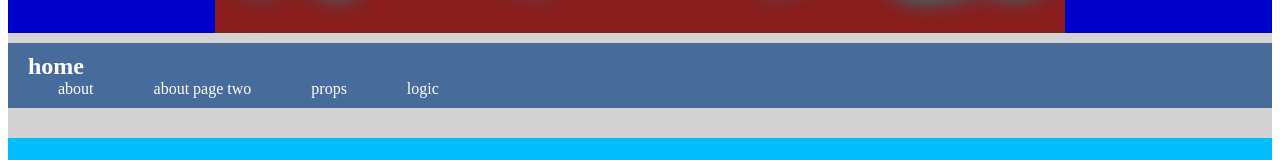
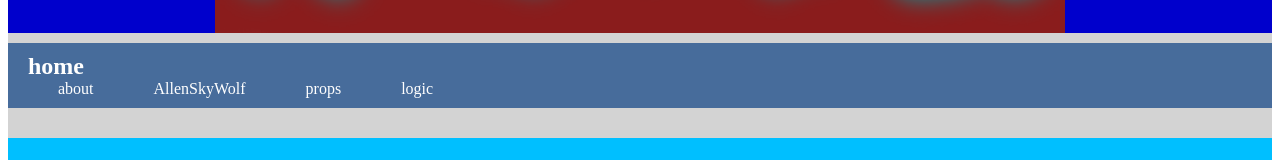
Before and after one commit to ronCodeTracker/svelte-js-personal-application-01, a SvelteKit app: page / in a window 1280 px wide. Shown: the part 145-305 px from the top of the page. Built offline with nearby package versions, Linux system fonts and the light colour scheme.

Commit message:
add sky mod

```diff
--- a/src/routes/+page.svelte
+++ b/src/routes/+page.svelte
@@ -88,7 +88,7 @@ let isOn = false;
     </div>
     <ul class:open={isMenuOpen}>
         <li><a href="/about">about</a></li>
-        <li><a href="/aboutPageTwo">about page two</a></li>
+        <li><a href="/allenskywolf">AllenSkyWolf</a></li>
         <li><a href="/props">props</a></li>
         <li><a href="/logic">logic</a></li>
     </ul>
```
Also changed, not shown: src/routes/allenskywolf/+page.svelte (added, +7 -0 lines), src/lib/assets/AllenSkyWolfHeader001.png (added).
